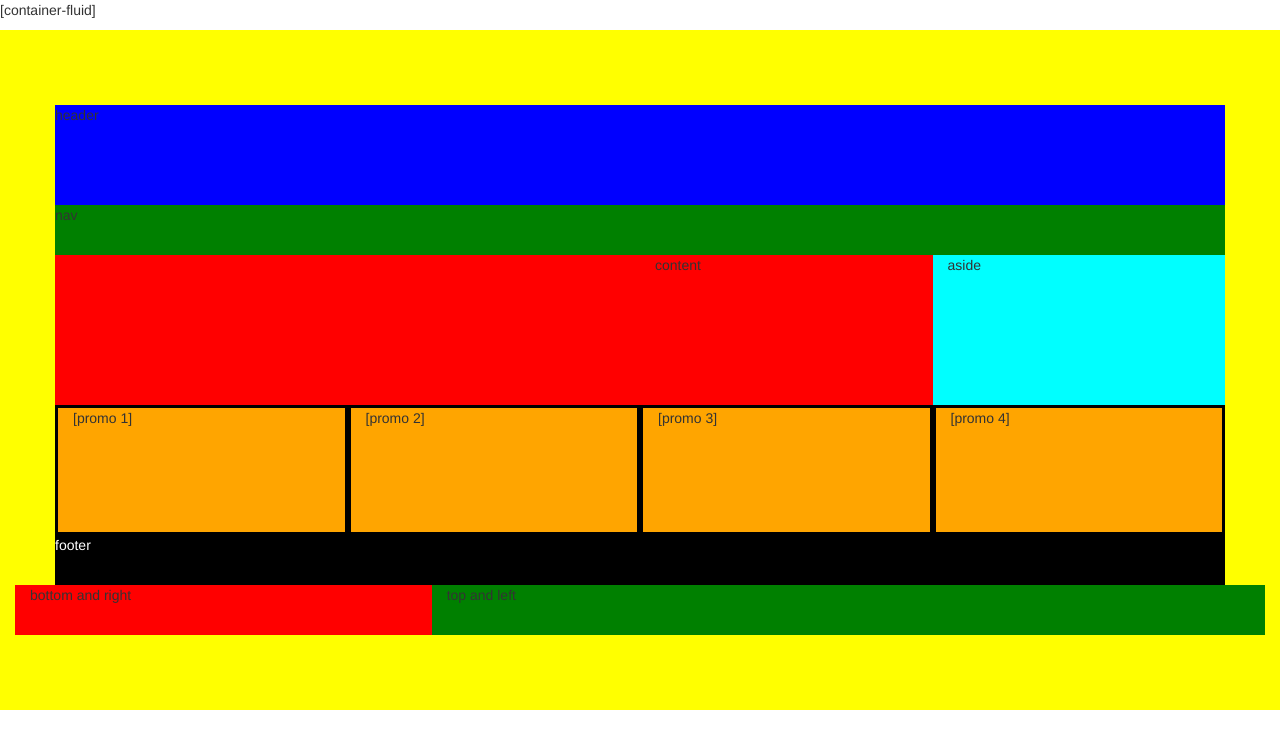
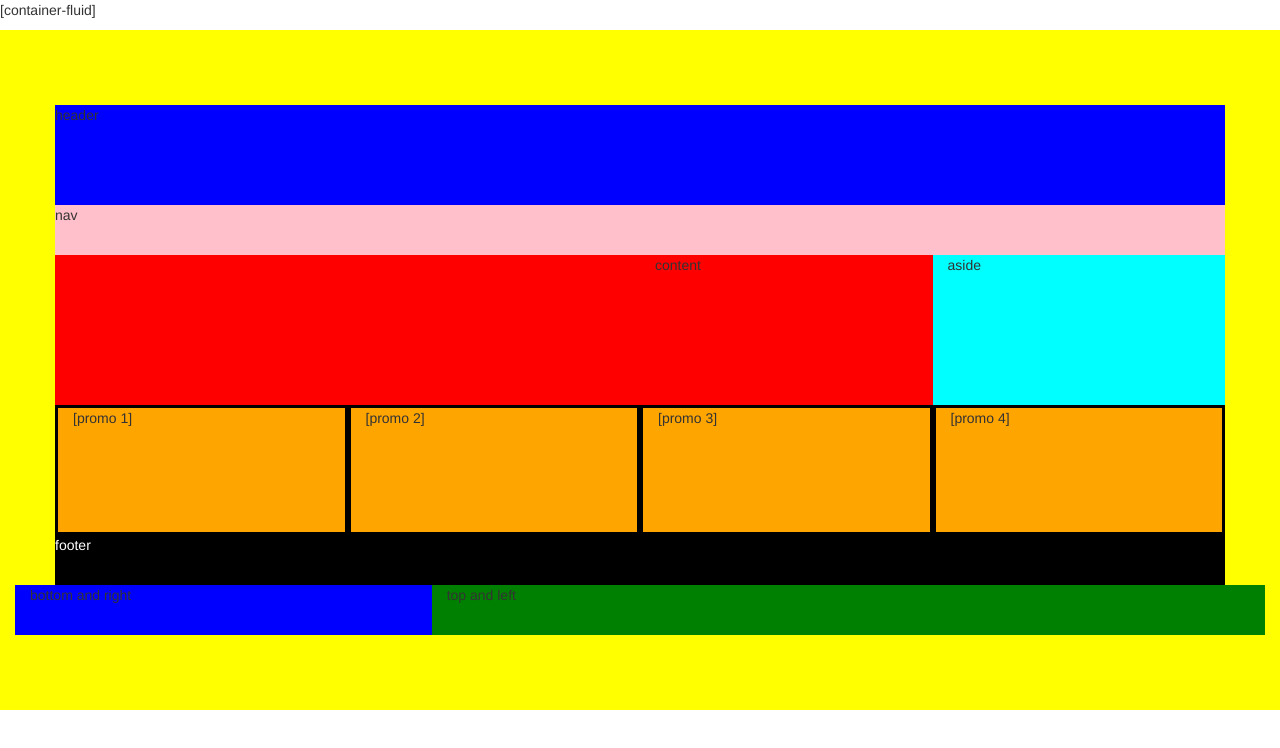
Before and after one commit to gabe1776/day2-takehome, a plain HTML site: page index.html in a window 1280 px wide. Drawn offline with Linux system fonts and the light colour scheme.

Commit message:
day-2-branch

```diff
--- a/css/styles.css
+++ b/css/styles.css
@@ -50,8 +50,14 @@
 }
 
 /*MEDIA QUERIES*/
-@media only screen and (max-width: 800px) {
+@media only screen and (min-width: 768px) {
   .red {
     background-color: blue;
   }
 }
+
+@media only screen and (min-width: 375px) {
+  .row-2 {
+    background-color: pink;
+  }
+}
```
